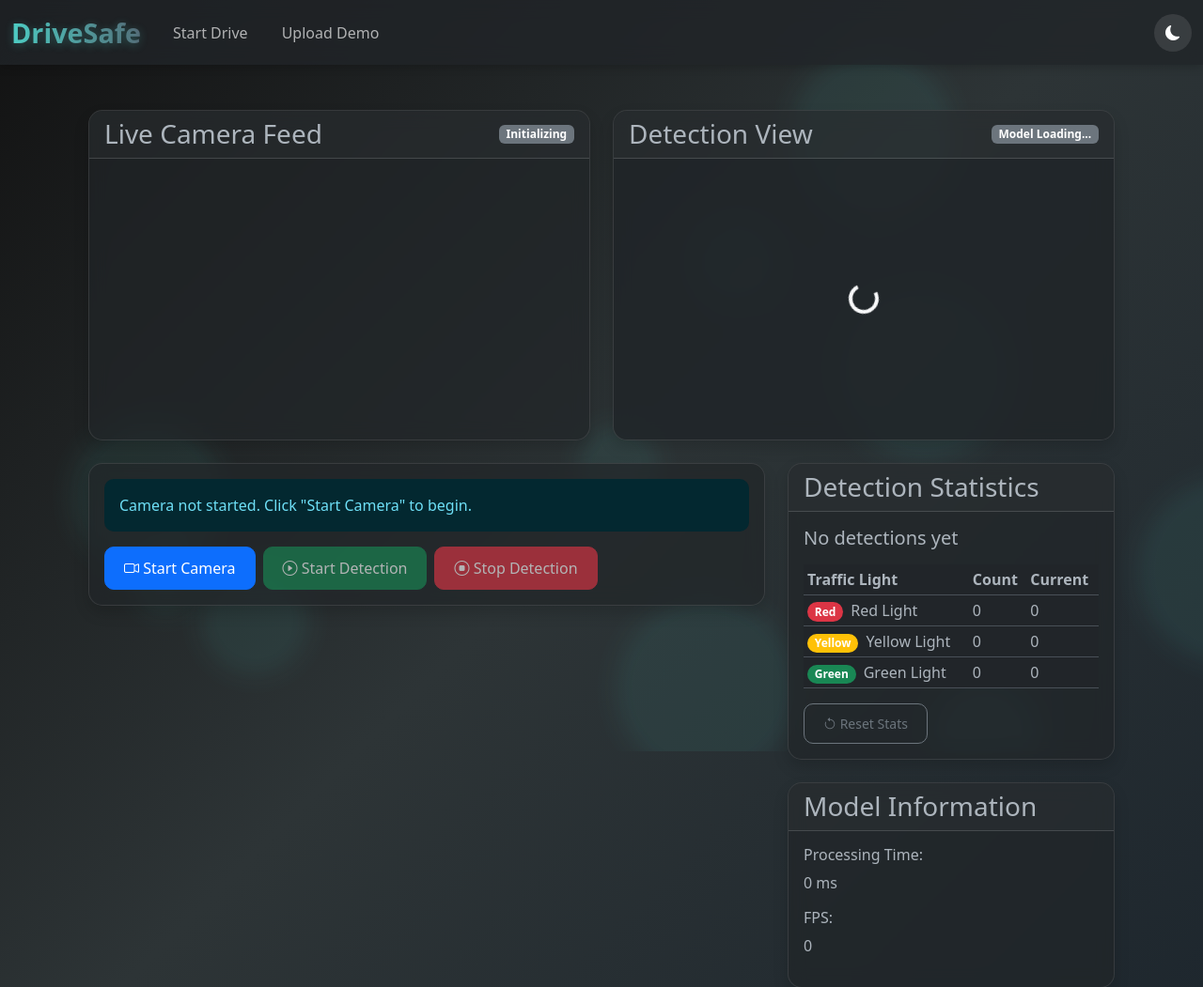
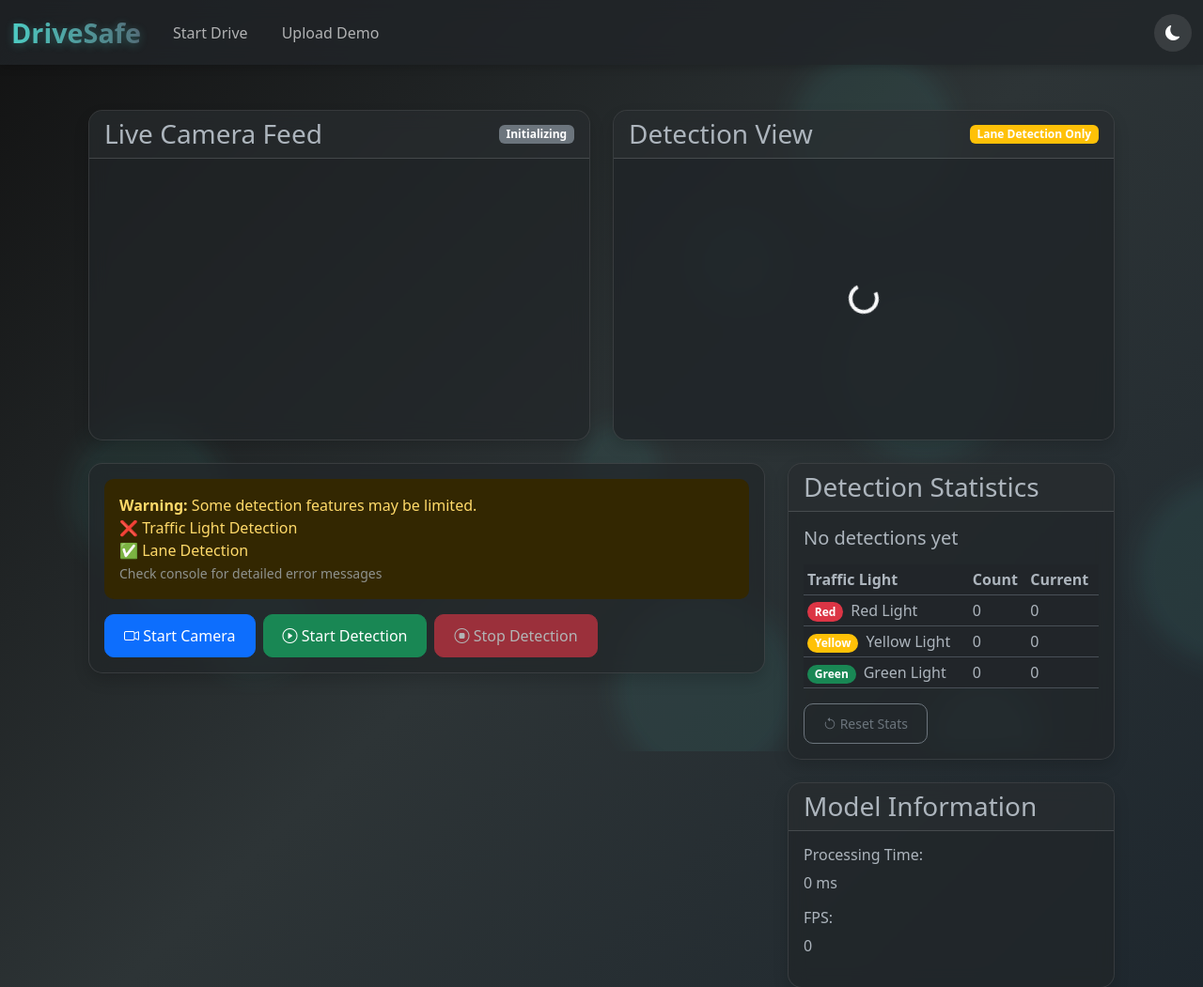
Before and after one commit to ojaskandy/drivesafe, a Flask app: page /start_drive in a window 1280 px wide. Shown: the top 1051 px of the page at 94% size. Run offline with Flask 2, Linux system fonts and the light colour scheme.

Commit message:
Add comprehensive error handling and lane detection fallback

```diff
--- a/drivesafe/web/app.py
+++ b/drivesafe/web/app.py
@@ -8,9 +8,13 @@
 import numpy as np
 import threading
 from queue import Queue
+import traceback
 
-# Configure logging
-logging.basicConfig(level=logging.INFO, format='%(asctime)s - %(name)s - %(levelname)s - %(message)s')
+# Configure logging with more detail
+logging.basicConfig(
+    level=logging.DEBUG,
+    format='%(asctime)s - %(name)s - %(levelname)s - [%(filename)s:%(lineno)d] - %(message)s'
+)
 logger = logging.getLogger(__name__)
 
 app = Flask(__name__)
@@ -26,7 +30,7 @@
 torch = None
 YOLO = None
 model_lock = threading.Lock()
-frame_queue = Queue(maxsize=2)  # Limit queue size to prevent memory issues
+frame_queue = Queue(maxsize=2)
 detected_classes = {
     'red': 0,
     'green': 0,
@@ -34,34 +38,112 @@
     'none': 0
 }
 
+# Model status tracking
+model_status = {
+    'yolo_loaded': False,
+    'yolo_error': None,
+    'opencv_loaded': False,
+    'opencv_error': None,
+    'last_error': None
+}
+
 def initialize_dependencies():
-    """Initialize all required dependencies"""
-    global cv2, torch, YOLO
+    """Initialize all required dependencies with detailed error tracking"""
+    global cv2, torch, YOLO, model_status
 
     try:
         if cv2 is None:
-            import cv2 as cv2_import
-            cv2 = cv2_import
-            logger.info("OpenCV initialized successfully")
+            try:
+                import cv2 as cv2_import
+                cv2 = cv2_import
+                model_status['opencv_loaded'] = True
+                model_status['opencv_error'] = None
+                logger.info("OpenCV initialized successfully")
+            except Exception as e:
+                error_msg = f"Failed to import OpenCV: {str(e)}\n{traceback.format_exc()}"
+                logger.error(error_msg)
+                model_status['opencv_error'] = error_msg
+                model_status['opencv_loaded'] = False
 
         if torch is None:
-            import torch as torch_import
-            torch = torch_import
-            logger.info("PyTorch initialized successfully")
+            try:
+                import torch as torch_import
+                torch = torch_import
+                logger.info("PyTorch initialized successfully")
+            except Exception as e:
+                error_msg = f"Failed to import PyTorch: {str(e)}\n{traceback.format_exc()}"
+                logger.error(error_msg)
+                model_status['yolo_error'] = error_msg
+                return False
 
         if YOLO is None:
-            from ultralytics import YOLO as YOLO_import
-            YOLO = YOLO_import
-            logger.info("YOLO imported successfully")
+            try:
+                from ultralytics import YOLO as YOLO_import
+                YOLO = YOLO_import
+                logger.info("YOLO imported successfully")
+            except Exception as e:
+                error_msg = f"Failed to import YOLO: {str(e)}\n{traceback.format_exc()}"
+                logger.error(error_msg)
+                model_status['yolo_error'] = error_msg
+                return False
 
         return True
     except Exception as e:
-        logger.error(f"Failed to initialize dependencies: {str(e)}")
+        error_msg = f"Failed to initialize dependencies: {str(e)}\n{traceback.format_exc()}"
+        logger.error(error_msg)
+        model_status['last_error'] = error_msg
         return False
 
+def detect_lanes(frame):
+    """Detect lanes using OpenCV"""
+    try:
+        # Convert to grayscale
+        gray = cv2.cvtColor(frame, cv2.COLOR_BGR2GRAY)
+
+        # Apply Gaussian blur
+        blurred = cv2.GaussianBlur(gray, (5, 5), 0)
+
+        # Apply Canny edge detection
+        edges = cv2.Canny(blurred, 50, 150)
+
+        # Define region of interest (bottom half of the frame)
+        height, width = edges.shape
+        mask = np.zeros_like(edges)
+        polygon = np.array([[
+            (0, height),
+            (width, height),
+            (width * 0.6, height * 0.6),
+            (width * 0.4, height * 0.6)
+        ]], np.int32)
+        cv2.fillPoly(mask, polygon, 255)
+        masked_edges = cv2.bitwise_and(edges, mask)
+
+        # Detect lines using Hough transform
+        lines = cv2.HoughLinesP(
+            masked_edges,
+            rho=1,
+            theta=np.pi/180,
+            threshold=20,
+            minLineLength=40,
+            maxLineGap=20
+        )
+
+        # Create result image
+        result = frame.copy()
+
+        if lines is not None:
+            for line in lines:
+                x1, y1, x2, y2 = line[0]
+                cv2.line(result, (x1, y1), (x2, y2), (0, 255, 0), 2)
+
+        return result, len(lines) if lines is not None else 0
+    except Exception as e:
+        logger.error(f"Error in lane detection: {str(e)}\n{traceback.format_exc()}")
+        return frame, 0
+
 def init_yolo_model():
-    """Initialize the YOLO model efficiently with caching"""
-    global yolo_model
+    """Initialize the YOLO model with comprehensive error handling"""
+    global yolo_model, model_status
 
     with model_lock:
         if yolo_model is not None:
@@ -70,22 +152,28 @@
         try:
             # Initialize dependencies first
             if not initialize_dependencies():
-                logger.error("Failed to initialize dependencies")
+                error_msg = "Failed to initialize dependencies for YOLO model"
+                logger.error(error_msg)
+                model_status['yolo_error'] = error_msg
                 return None
 
             # Initialize device and set PyTorch settings
-            if torch.cuda.is_available():
-                device = torch.device('cuda')
-                # Enable TF32 for better performance on Ampere GPUs
-                torch.backends.cuda.matmul.allow_tf32 = True
-                torch.backends.cudnn.allow_tf32 = True
-            else:
-                device = torch.device('cpu')
-                # Enable OpenMP for CPU
-                if hasattr(torch, 'set_num_threads'):
-                    torch.set_num_threads(4)  # Adjust based on CPU cores
+            try:
+                if torch.cuda.is_available():
+                    device = torch.device('cuda')
+                    torch.backends.cuda.matmul.allow_tf32 = True
+                    torch.backends.cudnn.allow_tf32 = True
+                else:
+                    device = torch.device('cpu')
+                    if hasattr(torch, 'set_num_threads'):
+                        torch.set_num_threads(4)
 
-            logger.info(f"Using device: {device}")
+                logger.info(f"Using device: {device}")
+            except Exception as e:
+                error_msg = f"Error setting up PyTorch device: {str(e)}\n{traceback.format_exc()}"
+                logger.error(error_msg)
+                model_status['yolo_error'] = error_msg
+                return None
 
             # Look for model in multiple locations
             model_paths = [
@@ -95,97 +183,116 @@
                 os.path.join(os.path.dirname(__file__), 'models', 'traffic_light', 'best_traffic_small_yolo.pt')
             ]
 
+            # Log all attempted paths
+            logger.info("Attempting to load model from the following paths:")
+            for path in model_paths:
+                logger.info(f"- {os.path.abspath(path)}")
+
             model_loaded = False
+            last_error = None
+
             for model_path in model_paths:
-                if os.path.exists(model_path):
-                    logger.info(f"Loading model from: {model_path}")
-                    try:
+                try:
+                    if os.path.exists(model_path):
+                        logger.info(f"Found model at: {os.path.abspath(model_path)}")
+                        logger.info(f"File size: {os.path.getsize(model_path)} bytes")
+
                         yolo_model = YOLO(model_path)
                         if device.type == 'cpu':
                             yolo_model.cpu()
                         else:
                             yolo_model.to(device)
 
-                        # Warmup the model
-                        logger.info("Warming up model...")
+                        # Verify model loaded correctly
                         dummy_input = torch.zeros((1, 3, 640, 480), device=device)
-                        for _ in range(2):
-                            if device.type == 'cuda':
-                                torch.cuda.synchronize()
-                            _ = yolo_model(dummy_input)
+                        _ = yolo_model(dummy_input)
 
-                        logger.info("Model warmup complete")
+                        logger.info("Model loaded and verified successfully")
                         model_loaded = True
+                        model_status['yolo_loaded'] = True
+                        model_status['yolo_error'] = None
                         break
-                    except Exception as e:
-                        logger.error(f"Failed to load model from {model_path}: {str(e)}")
-                        continue
+                    else:
+                        logger.warning(f"Model not found at: {os.path.abspath(model_path)}")
+                except Exception as e:
+                    last_error = f"Error loading model from {model_path}: {str(e)}\n{traceback.format_exc()}"
+                    logger.error(last_error)
+                    continue
 
             if not model_loaded:
-                logger.error("Could not load model from any path")
+                error_msg = f"Could not load model from any path. Last error: {last_error}"
+                logger.error(error_msg)
+                model_status['yolo_error'] = error_msg
                 return None
 
             return yolo_model
 
         except Exception as e:
-            logger.error(f"Failed to initialize YOLO model: {str(e)}")
+            error_msg = f"Failed to initialize YOLO model: {str(e)}\n{traceback.format_exc()}"
+            logger.error(error_msg)
+            model_status['yolo_error'] = error_msg
             return None
 
 def process_frame(frame, save_path=None):
-    """Process a frame with the YOLO model and return the results"""
-    global yolo_model, detected_classes, cv2
+    """Process a frame with YOLO model and/or lane detection"""
+    global yolo_model, detected_classes, cv2, model_status
 
     try:
-        # Quick check if model is loaded
-        if yolo_model is None:
-            return frame, "Model not initialized", None
-
         # Resize frame for faster processing
         frame = cv2.resize(frame, (640, 480))
-
-        # Process the frame with the YOLO model
-        try:
-            # Convert frame to RGB (YOLO expects RGB)
-            frame_rgb = cv2.cvtColor(frame, cv2.COLOR_BGR2RGB)
-
-            # Run inference with lower confidence threshold
-            with model_lock:
-                results = yolo_model(frame_rgb, conf=0.3, iou=0.5)
-        except Exception as e:
-            logger.error(f"Error during model inference: {str(e)}")
-            return frame, f"Error during detection: {str(e)}", None
-
-        # Get the plotted frame with bounding boxes
-        try:
-            annotated_frame = results[0].plot()
-            # Convert back to BGR for OpenCV
-            annotated_frame = cv2.cvtColor(annotated_frame, cv2.COLOR_RGB2BGR)
-        except Exception as e:
-            logger.error(f"Error plotting results: {str(e)}")
-            return frame, "Error visualizing results", None
-
-        # Extract class information from results
-        boxes = results[0].boxes
+        detection_status = []
         current_detected = {"red": 0, "green": 0, "yellow": 0, "none": 0}
 
-        if len(boxes) > 0:
-            for box in boxes:
-                try:
-                    # Get class index and confidence
-                    cls = int(box.cls.item())
-                    conf = float(box.conf.item())
-                    class_name = results[0].names[cls].lower()
+        # Try YOLO detection if available
+        if yolo_model is not None:
+            try:
+                # Convert frame to RGB (YOLO expects RGB)
+                frame_rgb = cv2.cvtColor(frame, cv2.COLOR_BGR2RGB)
 
-                    # Only count detections with confidence > 0.3
-                    if conf > 0.3 and class_name in current_detected:
-                        current_detected[class_name] += 1
-                        # Add confidence to the frame
-                        x1, y1, x2, y2 = map(int, box.xyxy[0].tolist())
-                        cv2.putText(annotated_frame, f"{conf:.2f}", (x1, y1-10),
-                                  cv2.FONT_HERSHEY_SIMPLEX, 0.5, (255,255,255), 2)
-                except Exception as e:
-                    logger.error(f"Error processing detection box: {str(e)}")
-                    continue
+                # Run inference with lower confidence threshold
+                with model_lock:
+                    results = yolo_model(frame_rgb, conf=0.3, iou=0.5)
+
+                # Get the plotted frame with bounding boxes
+                annotated_frame = results[0].plot()
+                annotated_frame = cv2.cvtColor(annotated_frame, cv2.COLOR_RGB2BGR)
+
+                # Process detections
+                boxes = results[0].boxes
+                if len(boxes) > 0:
+                    for box in boxes:
+                        try:
+                            cls = int(box.cls.item())
+                            conf = float(box.conf.item())
+                            class_name = results[0].names[cls].lower()
+
+                            if conf > 0.3 and class_name in current_detected:
+                                current_detected[class_name] += 1
+                                x1, y1, x2, y2 = map(int, box.xyxy[0].tolist())
+                                cv2.putText(annotated_frame, f"{conf:.2f}", (x1, y1-10),
+                                          cv2.FONT_HERSHEY_SIMPLEX, 0.5, (255,255,255), 2)
+                        except Exception as e:
+                            logger.error(f"Error processing detection box: {str(e)}")
+                            continue
+
+                frame = annotated_frame
+                detection_status.append("Traffic light detection active")
+
+            except Exception as e:
+                error_msg = f"Error in YOLO detection: {str(e)}\n{traceback.format_exc()}"
+                logger.error(error_msg)
+                model_status['yolo_error'] = error_msg
+
+        # Always try lane detection as fallback
+        if model_status['opencv_loaded']:
+            try:
+                frame, num_lanes = detect_lanes(frame)
+                if num_lanes > 0:
+                    detection_status.append(f"Lane detection active ({num_lanes} lanes)")
+            except Exception as e:
+                error_msg = f"Error in lane detection: {str(e)}\n{traceback.format_exc()}"
+                logger.error(error_msg)
+                model_status['opencv_error'] = error_msg
 
         # Update global detection counters
         for key in detected_classes:
@@ -193,19 +300,23 @@
                 detected_classes[key] += current_detected[key]
 
         # Determine overall detection status
-        if current_detected["red"] > 0:
-            detection_status = f"Red light detected! ({current_detected['red']} instances)"
-        elif current_detected["yellow"] > 0:
-            detection_status = f"Yellow light detected! ({current_detected['yellow']} instances)"
-        elif current_detected["green"] > 0:
-            detection_status = f"Green light detected! ({current_detected['green']} instances)"
+        if not detection_status:
+            status = "No detection methods available"
         else:
-            detection_status = "No traffic lights detected"
+            status = " | ".join(detection_status)
+            if current_detected["red"] > 0:
+                status += f" | Red light detected! ({current_detected['red']} instances)"
+            elif current_detected["yellow"] > 0:
+                status += f" | Yellow light detected! ({current_detected['yellow']} instances)"
+            elif current_detected["green"] > 0:
+                status += f" | Green light detected! ({current_detected['green']} instances)"
 
-        return annotated_frame, detection_status, current_detected
+        return frame, status, current_detected
 
     except Exception as e:
-        logger.error(f"Error processing frame: {str(e)}")
+        error_msg = f"Error processing frame: {str(e)}\n{traceback.format_exc()}"
+        logger.error(error_msg)
+        model_status['last_error'] = error_msg
         return frame, f"Processing error: {str(e)}", None
 
 @app.route('/')
@@ -302,18 +413,22 @@
     return jsonify({'status': 'success'})
 
 @app.route('/model_status', methods=['GET'])
-def model_status():
-    global yolo_model
+def get_model_status():
+    """Get detailed model status information"""
+    global model_status
 
     return jsonify({
-        'model_loaded': yolo_model is not None
+        'yolo_loaded': model_status['yolo_loaded'],
+        'yolo_error': model_status['yolo_error'],
+        'opencv_loaded': model_status['opencv_loaded'],
+        'opencv_error': model_status['opencv_error'],
+        'last_error': model_status['last_error']
     })
 
 if __name__ == '__main__':
     # Initialize dependencies at startup
     if not initialize_dependencies():
-        logger.error("Failed to initialize dependencies. Exiting.")
-        sys.exit(1)
+        logger.error("Failed to initialize dependencies. Continuing with limited functionality.")
 
     # Initialize model at startup in a separate thread
     model_thread = threading.Thread(target=init_yolo_model)
--- a/drivesafe/web/templates/start_drive.html
+++ b/drivesafe/web/templates/start_drive.html
@@ -183,19 +183,58 @@
                 const response = await fetch('/model_status');
                 const data = await response.json();
 
-                if (data.model_loaded && !modelLoaded) {
-                    modelLoaded = true;
-                    modelStatus.textContent = 'Model Ready';
+                // Update model status badge
+                if (data.yolo_loaded) {
+                    modelStatus.textContent = 'YOLO Ready';
                     modelStatus.className = 'badge bg-success';
                     startDetectionBtn.disabled = false;
+                } else if (data.opencv_loaded) {
+                    modelStatus.textContent = 'Lane Detection Only';
+                    modelStatus.className = 'badge bg-warning';
+                    startDetectionBtn.disabled = false;
+                } else {
+                    modelStatus.textContent = 'Detection Unavailable';
+                    modelStatus.className = 'badge bg-danger';
+                    startDetectionBtn.disabled = true;
+                }
+
+                // Show error messages if any
+                if (data.yolo_error || data.opencv_error || data.last_error) {
+                    let errorMessage = '';
+                    if (data.yolo_error) {
+                        errorMessage += `YOLO Error: ${data.yolo_error}\n`;
+                    }
+                    if (data.opencv_error) {
+                        errorMessage += `OpenCV Error: ${data.opencv_error}\n`;
+                    }
+                    if (data.last_error) {
+                        errorMessage += `Last Error: ${data.last_error}`;
+                    }
+                    console.error('Detection errors:', errorMessage);
+
+                    // Update status message with error details
+                    if (!isDetecting) {
+                        statusMessage.innerHTML = `
+                            <strong>Warning:</strong> Some detection features may be limited.<br>
+                            ${data.yolo_loaded ? '✅' : '❌'} Traffic Light Detection<br>
+                            ${data.opencv_loaded ? '✅' : '❌'} Lane Detection<br>
+                            <small class="text-muted">Check console for detailed error messages</small>
+                        `;
+                        statusMessage.className = 'alert alert-warning mb-3';
+                    }
                 }
             } catch (error) {
                 console.error('Error checking model status:', error);
+                modelStatus.textContent = 'Status Error';
+                modelStatus.className = 'badge bg-danger';
             }
         }
 
-        // Start checking model status
-        setInterval(checkModelStatus, 2000);
+        // Start checking model status more frequently initially, then slow down
+        const checkStatusInterval = setInterval(checkModelStatus, 2000);
+        for (let i = 0; i < 5; i++) {
+            setTimeout(checkModelStatus, i * 200);
+        }
 
         // Process a frame from the camera
         async function processFrame() {
@@ -301,10 +340,18 @@
                 if (retryCount >= MAX_RETRIES) {
                     isDetecting = false;
                     stopDetectionBtn.click();
-                    statusMessage.textContent = `Detection stopped due to errors: ${error.message}`;
+                    statusMessage.innerHTML = `
+                        <strong>Detection stopped due to errors:</strong><br>
+                        ${error.message}<br>
+                        <small class="text-muted">Check console for detailed error messages</small>
+                    `;
                     statusMessage.className = 'alert alert-danger mb-3';
                 } else {
-                    statusMessage.textContent = `Error processing frame (retry ${retryCount}/${MAX_RETRIES}): ${error.message}`;
+                    statusMessage.innerHTML = `
+                        <strong>Error processing frame (retry ${retryCount}/${MAX_RETRIES}):</strong><br>
+                        ${error.message}<br>
+                        <small class="text-muted">Check console for detailed error messages</small>
+                    `;
                     statusMessage.className = 'alert alert-warning mb-3';
                 }
             } finally {
```
